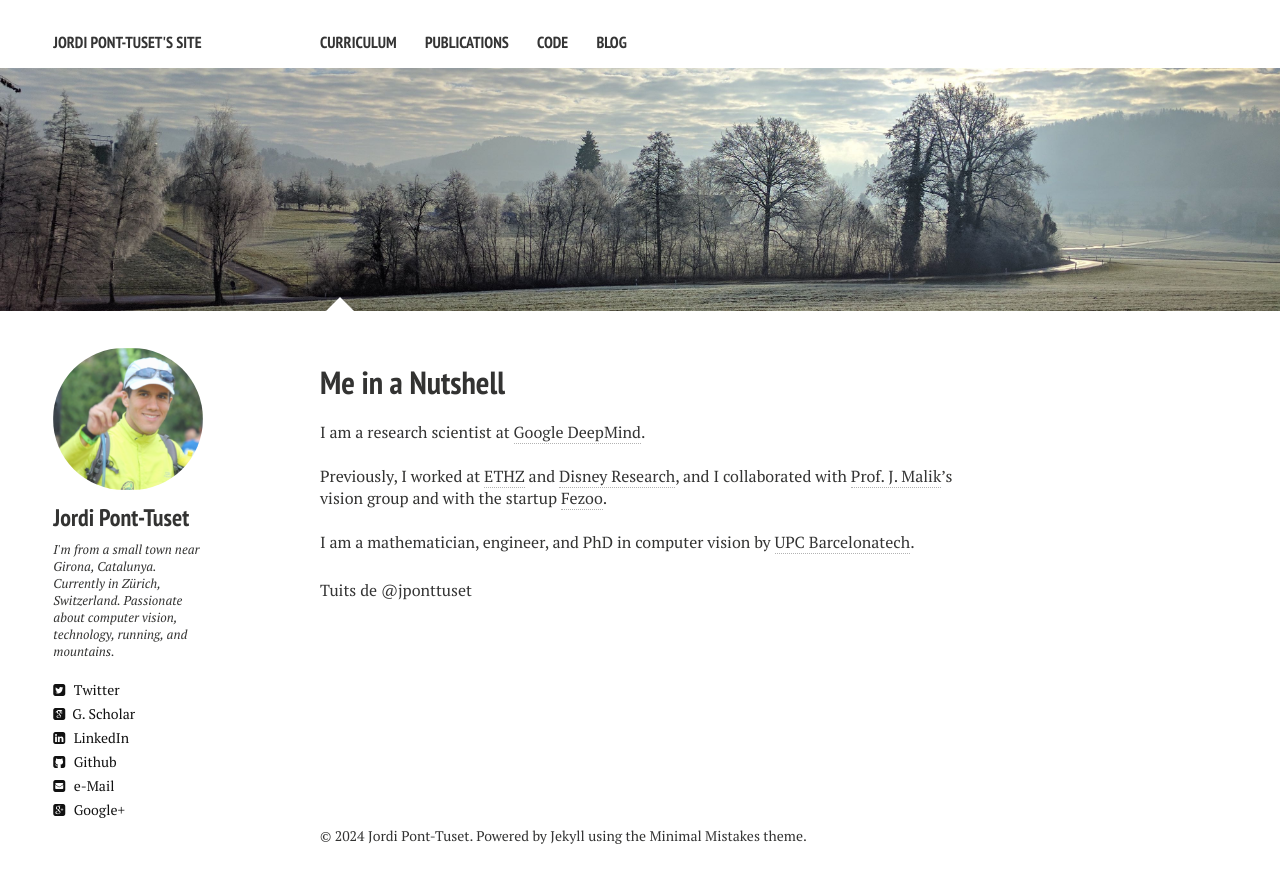
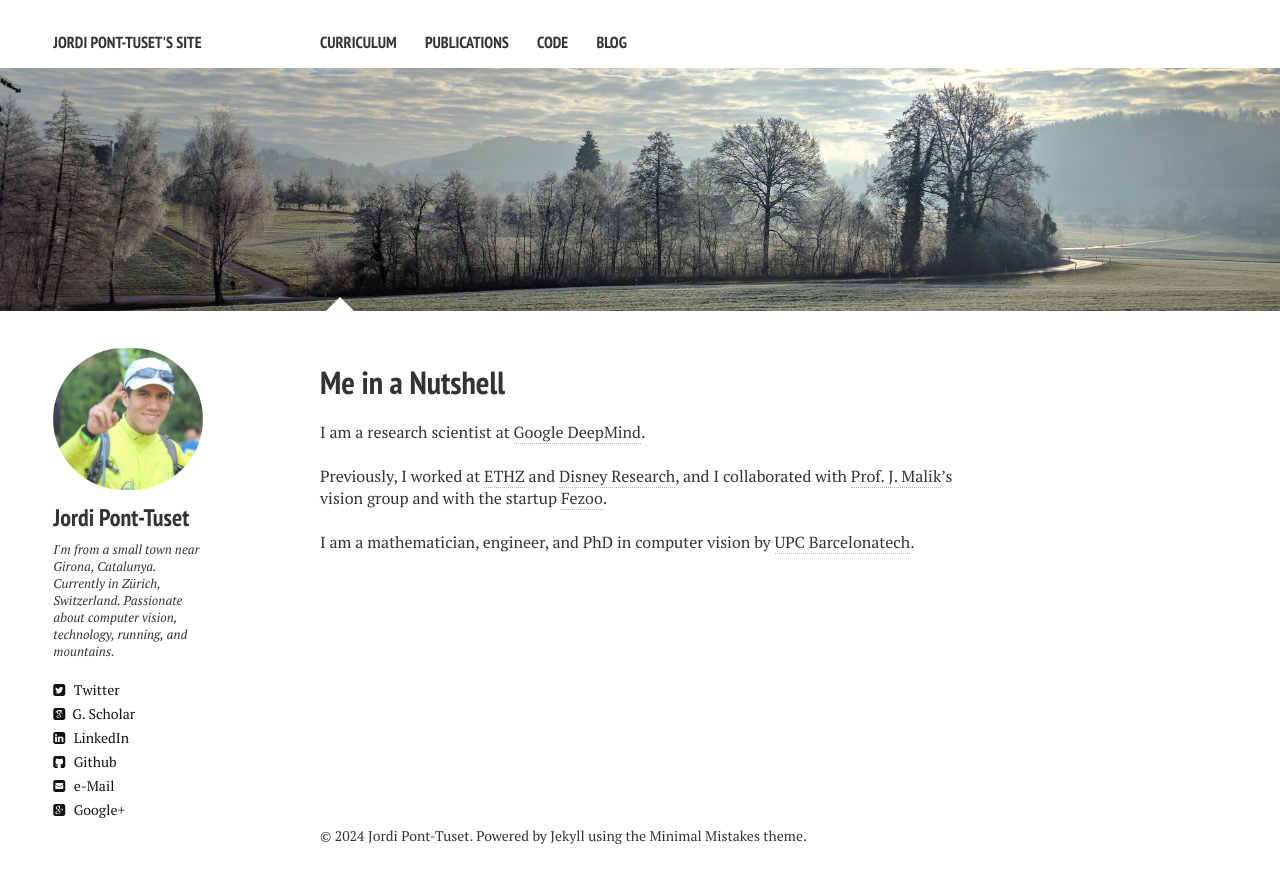
Before and after one commit to jponttuset/jponttuset.github.io, a Jekyll site: the page built from index.md, in a window 1280 px wide. Shown: the top 883 px of the page. Built offline with Jekyll 4.4.1, drawn with Linux system fonts in a browser that asks for light colours; nearby versions of some CDN libraries; comment, search, counter and statistics services are not loaded.

Commit message:
Remove twitter timeline (which doesn't work)

```diff
--- a/_layouts/home2.html
+++ b/_layouts/home2.html
@@ -38,8 +38,6 @@
     <h1>{{ page.title }}</h1>
     <div class="article-wrap">
       {{ content }}
-      <a class="twitter-timeline" href="https://twitter.com/jponttuset" data-widget-id="338001751854686210">Tuits de @jponttuset</a>
-      <script>!function(d,s,id){var js,fjs=d.getElementsByTagName(s)[0],p=/^http:/.test(d.location)?'http':'https';if(!d.getElementById(id)){js=d.createElement(s);js.id=id;js.src=p+"://platform.twitter.com/widgets.js";fjs.parentNode.insertBefore(js,fjs);}}(document,"script","twitter-wjs");</script>
     </div><!-- /.article-wrap -->
     {% if site.disqus_shortname and page.comments %}
       <section id="disqus_thread"></section><!-- /#disqus_thread -->
```
